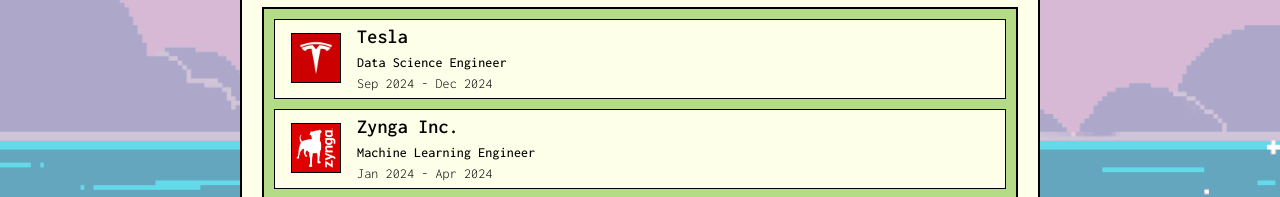
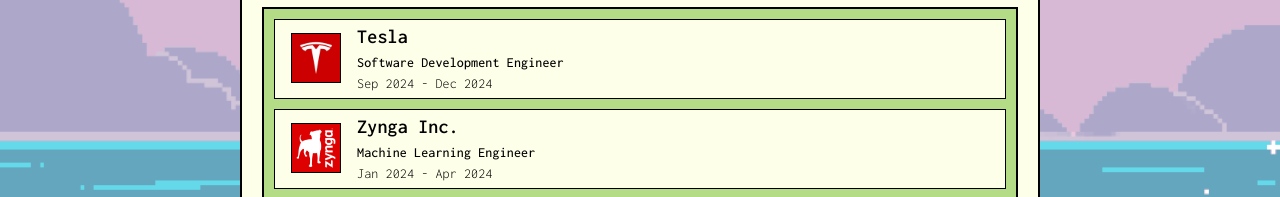
Before and after one commit to ChickanWang/Portfolio, a React (Create React App) app: page / in a window 1280 px wide. Both pictures are taken after a click on the element "Resume". Shown: the part 366-563 px from the top of the page. Built offline with nearby package versions, Linux system fonts and the light colour scheme; no server answers.

Commit message:
Sep 8 Resume Update

```diff
--- a/src/components/Resume.js
+++ b/src/components/Resume.js
@@ -13,7 +13,7 @@ const companies = [
     {
         image: Tesla,
         name: 'Tesla',
-        title: 'Data Science Engineer',
+        title: 'Software Development Engineer',
         duration: 'Sep 2024 - Dec 2024',
         location: 'Palo Alto, CA',
         link: 'https://www.tesla.com/'
```
Also changed, not shown: 1 other file (tests, documents, lock files or other folders).
